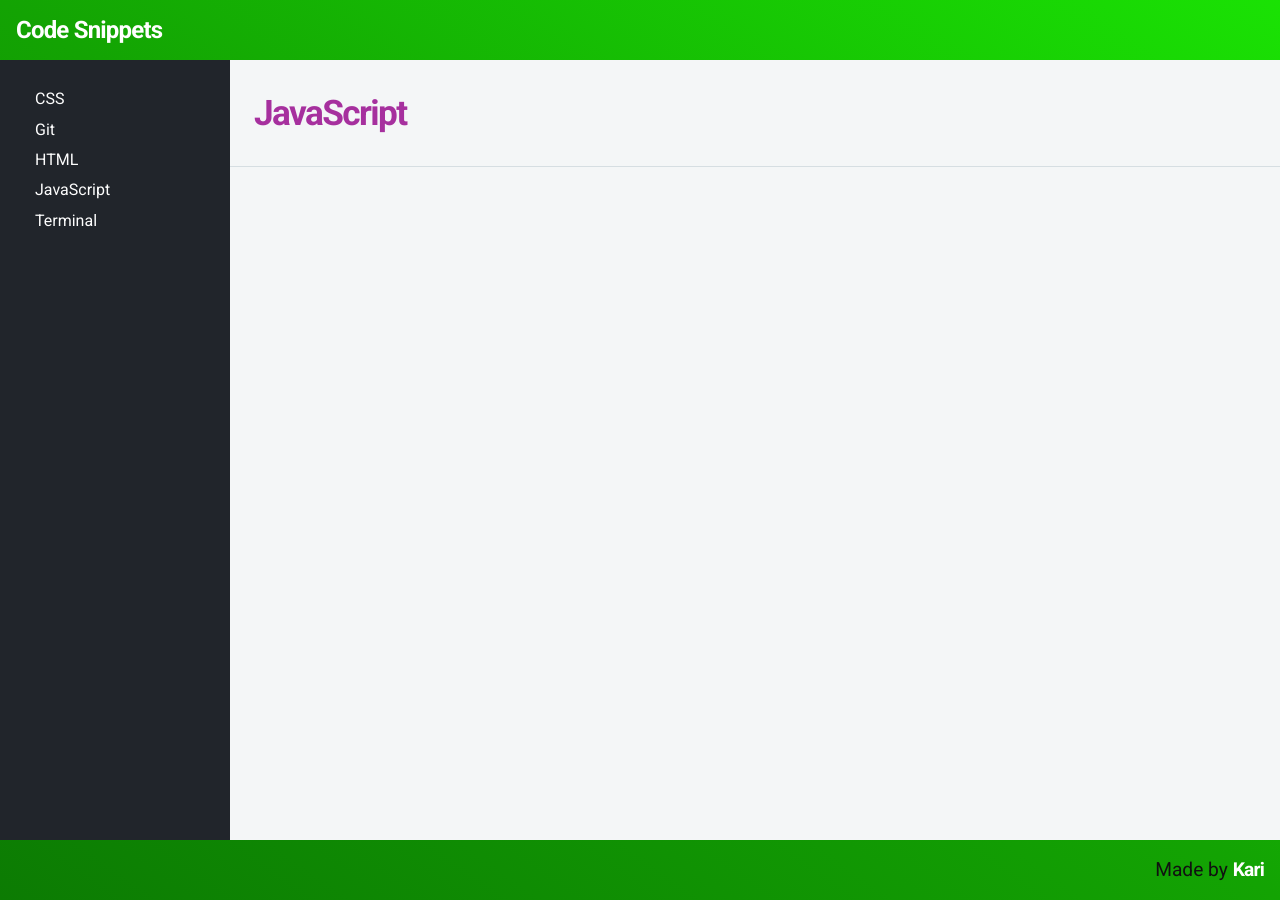
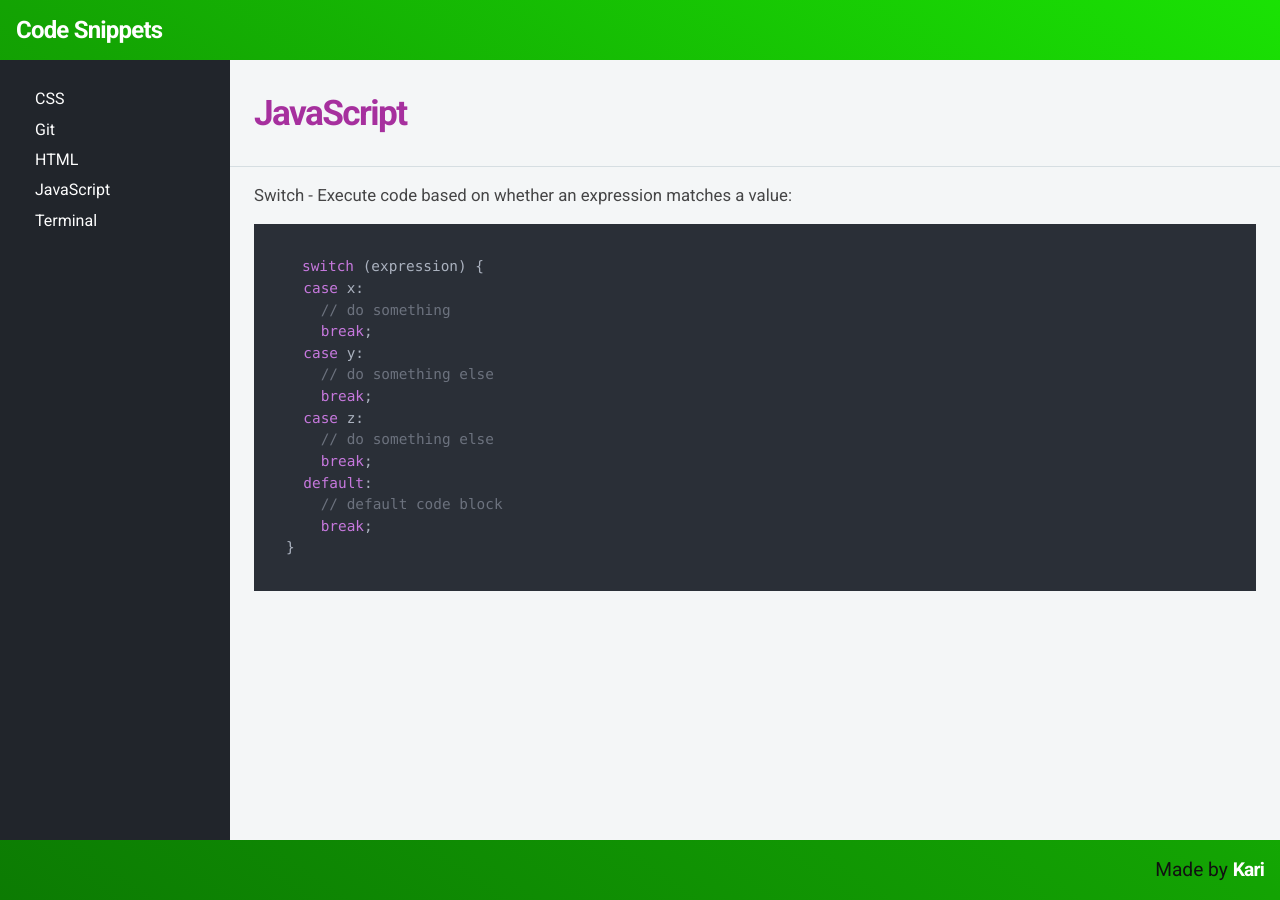
Before and after one commit to KJLarson/snippets, a Jekyll site: the page built from _pages/javascript.md, in a window 1280 px wide. Built offline with Jekyll 4.4.1, drawn with Linux system fonts in a browser that asks for light colours; nearby versions of some CDN libraries.

Commit message:
Add content

````diff
--- a/_pages/javascript.md
+++ b/_pages/javascript.md
@@ -5,3 +5,22 @@ subtitle:
 categories: javascript
 permalink: /javascript/
 ---
+
+Switch - Execute code based on whether an expression matches a value:
+
+```js
+switch (expression) {
+  case x:
+    // do something
+    break;
+  case y:
+    // do something else
+    break;
+  case z:
+    // do something else
+    break;
+  default:
+    // default code block
+    break;
+}
+```
````
